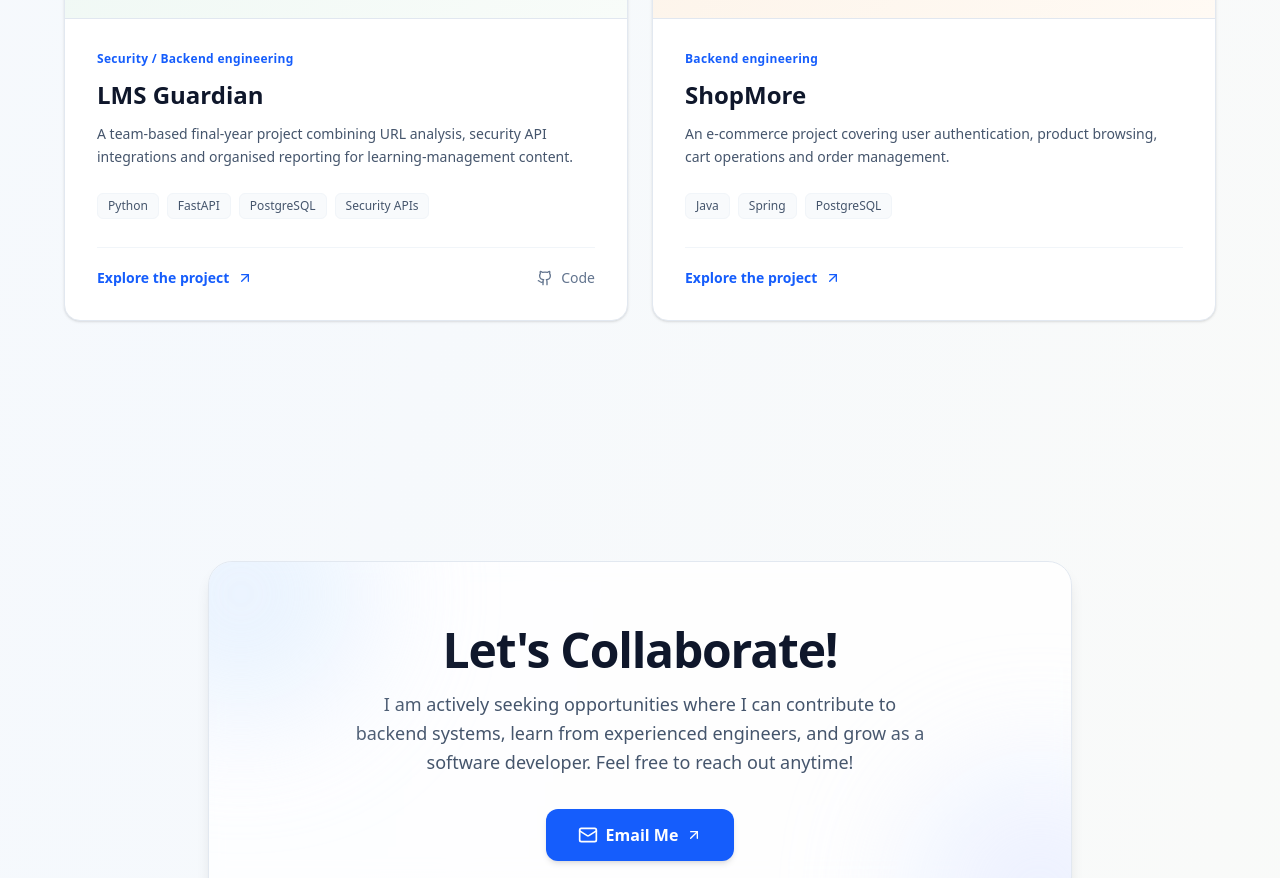
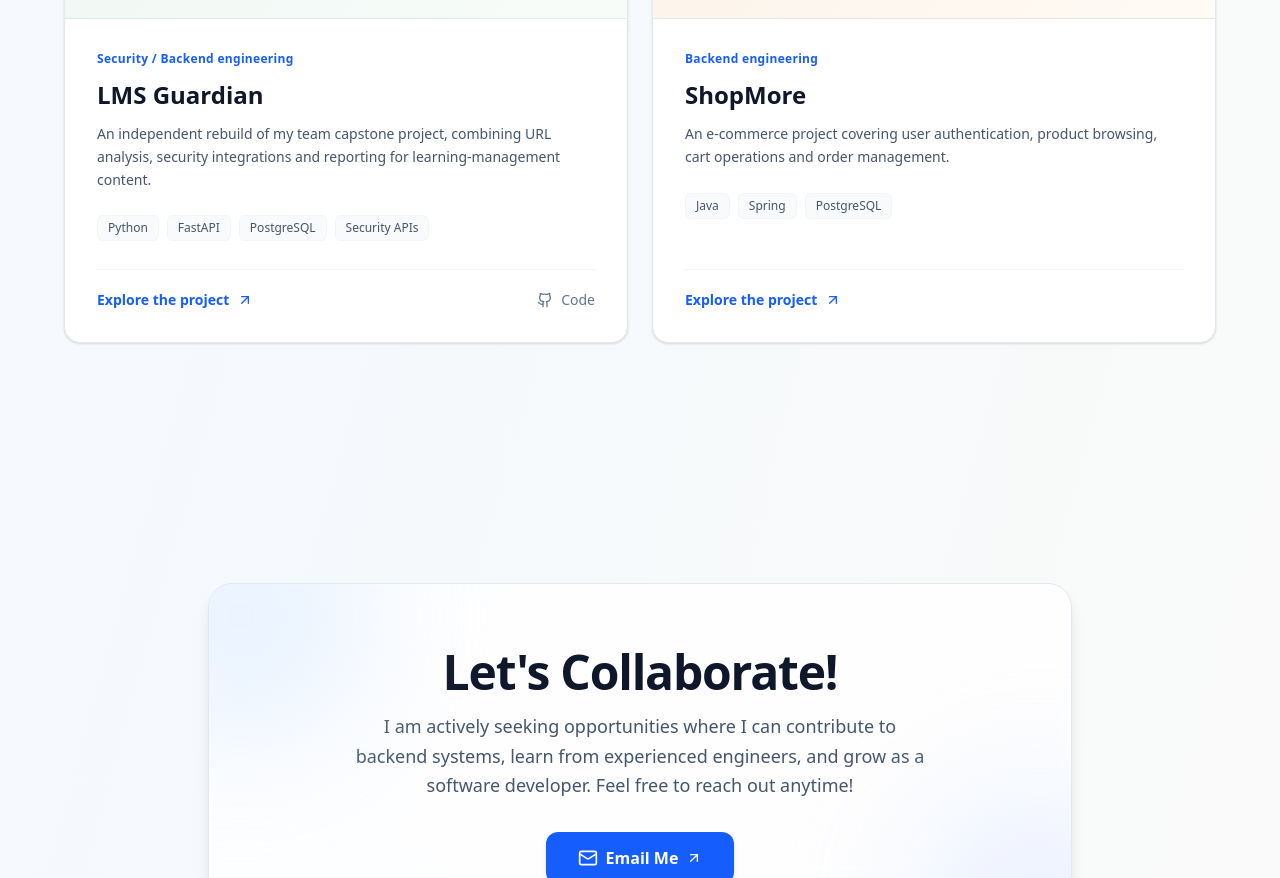
Before and after one commit to angelfila2/portfolio, a React (Vite) app: page /#/ in a window 1280 px wide. Shown: the part 3540-4418 px from the top of the page. Built offline with nearby package versions, Linux system fonts and the light colour scheme.

Commit message:
Describe LMS Guardian capstone contributions and independent rebuild

```diff
--- a/src/data/projects.js
+++ b/src/data/projects.js
@@ -66,10 +66,10 @@ export const projects = [{
   workflow: ["Choose a date and room", "Enter reservation details", "Check create-time overlaps", "Add the reservation to the daily view"]
 }, {
   slug: "lms-guardian",
-  description: "LMS Guardian is a team-based undergraduate final-year project for reviewing external links in learning-management content. It combines URL validation, threat-intelligence APIs, content analysis and reporting to help course teams inspect potentially unsafe resources. I worked as the lead software developer and primary contributor.",
+  description: "LMS Guardian helps review external links in learning-management content for potentially unsafe websites. It automates browser checks, validates URLs, and combines threat-intelligence sources with content analysis to produce findings for review. The aim is to reduce the manual effort involved in checking links across course materials.\n\nThe application began as a team capstone project, where I was the main developer and helped shape its technical direction. I designed the process flow and evaluated browser automation tools, choosing Playwright over Selenium because I found its code easier to write and read. I also researched open-source tools and security services for assessing websites, designed how findings appeared in the terminal, and handled debugging and performance improvements.\n\nProcessing one course initially took around 30 minutes. With approximately 1,000 courses at the school, that processing time made a full review impractical. It also left little room for a live demonstration within our team’s 30-minute presentation. Through debugging and optimisation, I reduced processing time to approximately 10 minutes per course, making the demonstration practical and improving the starting point for larger-scale reviews.\n\nAfter completing the capstone, I independently rebuilt the application as a personal project.",
   title: "LMS Guardian",
   category: "Security / Backend engineering",
-  summary: "A team-based final-year project combining URL analysis, security API integrations and organised reporting for learning-management content.",
+  summary: "An independent rebuild of my team capstone project, combining URL analysis, security integrations and reporting for learning-management content.",
   stack: ["Python", "FastAPI", "PostgreSQL", "Security APIs"],
   repository: "https://github.com/angelfila2/LMSGuardian",
   features: [["URL inspection", "Clean and validate external links before analysis."], ["Security integrations", "Combine threat-intelligence providers and content-analysis services."], ["Organised persistence", "Keep course, session and analysis information in a structured database."], ["Readable reports", "Generate Word reports that group findings for course review."]],
--- a/src/pages/ProjectPage.jsx
+++ b/src/pages/ProjectPage.jsx
@@ -41,7 +41,7 @@ export default function ProjectPage() {
 
       <section className="project-detail-section" aria-labelledby="description-title">
         <h2 id="description-title">About the project</h2>
-        <p>{project.description}</p>
+        {project.description.split("\n\n").map(paragraph => <p key={paragraph}>{paragraph}</p>)}
       </section>
 
       <section className="project-detail-section" aria-labelledby="features-title">
```
